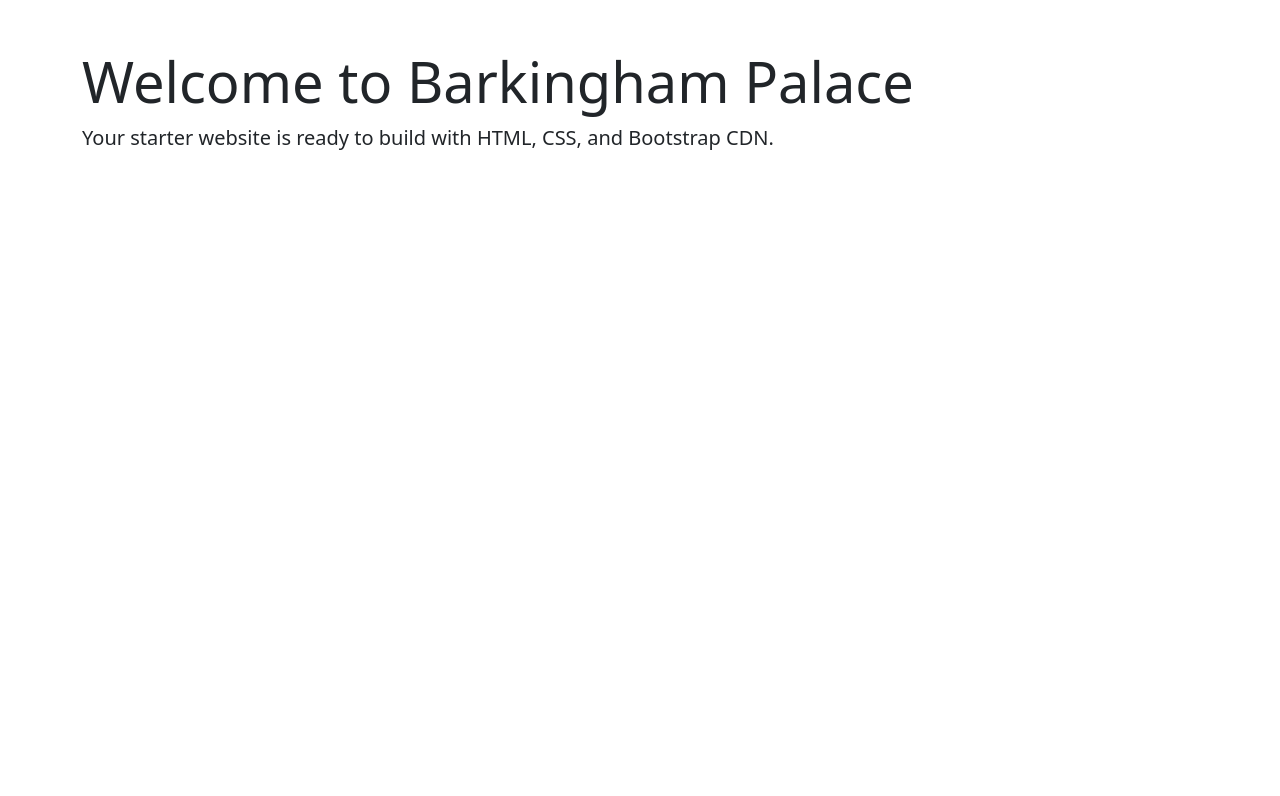
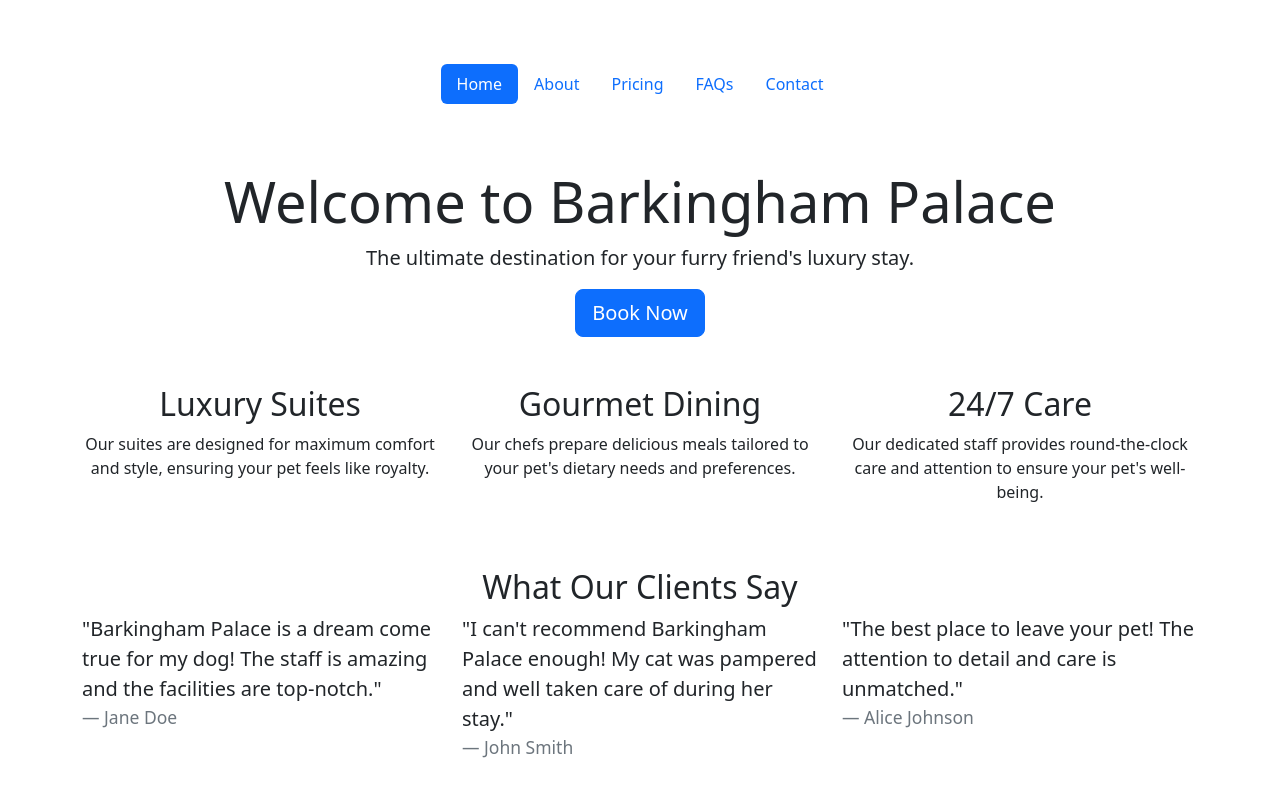
Before and after one commit to hearyoume/barkingham-palace, a plain HTML site: page index.html in a window 1280 px wide. Drawn offline with nearby package versions, Linux system fonts and the light colour scheme.

Commit message:
Revamp index.html with enhanced structure and content for improved user experience

```diff
--- a/index.html
+++ b/index.html
@@ -1,17 +1,105 @@
-<!DOCTYPE html>
+<!doctype html>
 <html lang="en">
   <head>
-  <meta charset="UTF-8">
-  <meta name="viewport" content="width=device-width, initial-scale=1.0">
+    <meta charset="UTF-8" />
+    <meta name="viewport" content="width=device-width, initial-scale=1.0" />
     <title>Barkingham Palace</title>
-  <link href="https://cdn.jsdelivr.net/npm/bootstrap@5.3.3/dist/css/bootstrap.min.css" rel="stylesheet" integrity="sha384-QWTKZyjpPEjISv5WaRU9OFeRpok6YctnYmDr5pNlyT2bRjXh0JMhjY6hW+ALEwIH" crossorigin="anonymous">
-  <link rel="stylesheet" href="css/styles.css">
+    <link
+      href="https://cdn.jsdelivr.net/npm/bootstrap@5.3.3/dist/css/bootstrap.min.css"
+      rel="stylesheet"
+      integrity="sha384-QWTKZyjpPEjISv5WaRU9OFeRpok6YctnYmDr5pNlyT2bRjXh0JMhjY6hW+ALEwIH"
+      crossorigin="anonymous"
+    />
+    <link rel="stylesheet" href="css/styles.css" />
   </head>
+
   <body>
     <main class="container py-5">
+      <section id="navigation">
+        <header class="d-flex justify-content-center py-3">
+          <ul class="nav nav-pills">
+            <li class="nav-item">
+              <a href="#" class="nav-link active" aria-current="page">Home</a>
+            </li>
+            <li class="nav-item"><a href="#" class="nav-link">About</a></li>
+            <li class="nav-item"><a href="#" class="nav-link">Pricing</a></li>
+            <li class="nav-item"><a href="#" class="nav-link">FAQs</a></li>
+            <li class="nav-item"><a href="#" class="nav-link">Contact</a></li>
+          </ul>
+        </header>
+      </section>
+
+      <section id="hero">
+        <div class="text-center my-5">
           <h1 class="display-4">Welcome to Barkingham Palace</h1>
-    <p class="lead">Your starter website is ready to build with HTML, CSS, and Bootstrap CDN.</p>
+          <p class="lead">
+            The ultimate destination for your furry friend's luxury stay.
+          </p>
+          <a href="#" class="btn btn-primary btn-lg">Book Now</a>
+        </div>
+      </section>
+
+      <section id="features" class="row text-center">
+        <div class="col-md-4">
+          <h2>Luxury Suites</h2>
+          <p>
+            Our suites are designed for maximum comfort and style, ensuring your
+            pet feels like royalty.
+          </p>
+        </div>
+        <div class="col-md-4">
+          <h2>Gourmet Dining</h2>
+          <p>
+            Our chefs prepare delicious meals tailored to your pet's dietary
+            needs and preferences.
+          </p>
+        </div>
+        <div class="col-md-4">
+          <h2>24/7 Care</h2>
+          <p>
+            Our dedicated staff provides round-the-clock care and attention to
+            ensure your pet's well-being.
+          </p>
+        </div>
+      </section>
+
+      <section id="testimonials" class="my-5">
+        <h2 class="text-center">What Our Clients Say</h2>
+        <div class="row">
+          <div class="col-md-4">
+            <blockquote class="blockquote">
+              <p>
+                "Barkingham Palace is a dream come true for my dog! The staff is
+                amazing and the facilities are top-notch."
+              </p>
+              <footer class="blockquote-footer">Jane Doe</footer>
+            </blockquote>
+          </div>
+          <div class="col-md-4">
+            <blockquote class="blockquote">
+              <p>
+                "I can't recommend Barkingham Palace enough! My cat was pampered
+                and well taken care of during her stay."
+              </p>
+              <footer class="blockquote-footer">John Smith</footer>
+            </blockquote>
+          </div>
+          <div class="col-md-4">
+            <blockquote class="blockquote">
+              <p>
+                "The best place to leave your pet! The attention to detail and
+                care is unmatched."
+              </p>
+              <footer class="blockquote-footer">Alice Johnson</footer>
+            </blockquote>
+          </div>
+        </div>
+      </section>
     </main>
-  <script src="https://cdn.jsdelivr.net/npm/bootstrap@5.3.3/dist/js/bootstrap.bundle.min.js" integrity="sha384-YvpcrYf0tY3lHB60NNkmXc5s9fDVZLESaAA55NDzOxhy9GkcIdslK1eN7N6jIeHz" crossorigin="anonymous"></script>
+    <script
+      src="https://cdn.jsdelivr.net/npm/bootstrap@5.3.3/dist/js/bootstrap.bundle.min.js"
+      integrity="sha384-YvpcrYf0tY3lHB60NNkmXc5s9fDVZLESaAA55NDzOxhy9GkcIdslK1eN7N6jIeHz"
+      crossorigin="anonymous"
+    ></script>
   </body>
 </html>
```
Lines whose indentation alone changed are shown as unchanged.
